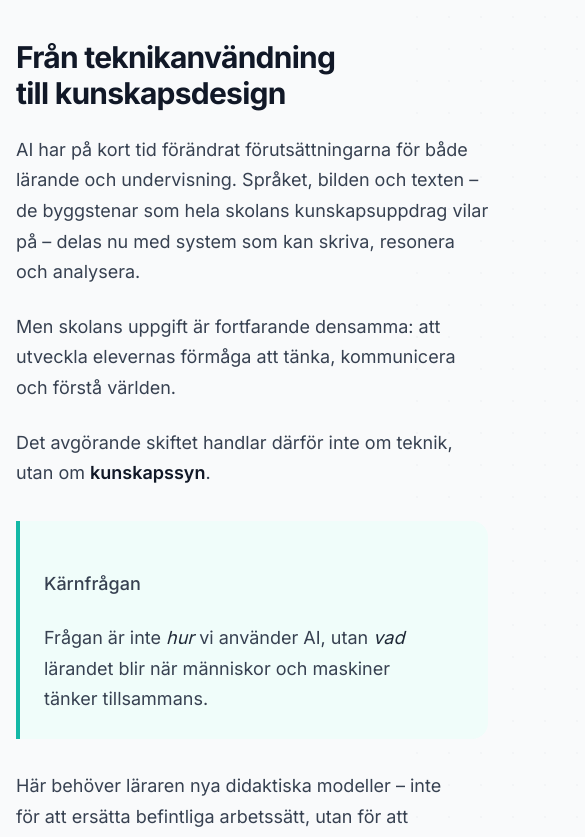
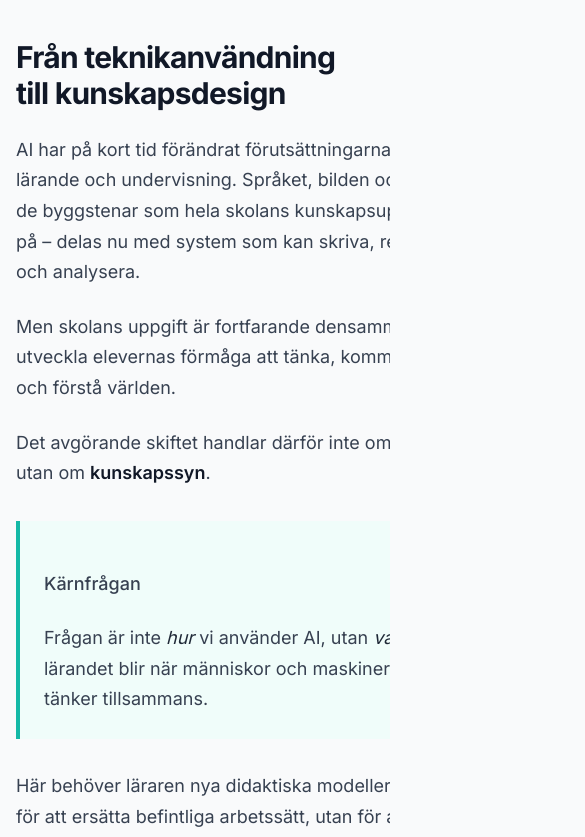
Before and after one commit to Pluggentipsar/Ailitt2, a Next.js app: page /didaktiska-modeller in a window 390 px wide. Shown: the part 1040-1877 px from the top of the page, 585 px wide, since content can reach past the window. Built offline with nearby package versions, Linux system fonts and the light colour scheme.

Commit message:
mobildrawer

```diff
--- a/app/globals.css
+++ b/app/globals.css
@@ -60,6 +60,10 @@
 }
 
 @layer base {
+  html {
+    overflow-x: hidden;
+  }
+
   * {
     @apply border-border;
   }
@@ -84,7 +88,7 @@
 
   /* Optimal läslängd för innehåll */
   .prose {
-    @apply max-w-none;
+    @apply max-w-none overflow-x-hidden;
   }
 
   .prose p {
@@ -189,6 +193,11 @@
     .prose table th,
     .prose table td {
       white-space: nowrap;
+    }
+
+    .prose pre {
+      max-width: 100%;
+      overflow-x: auto;
     }
   }
 
--- a/components/module/ModuleQuickNavMobile.tsx
+++ b/components/module/ModuleQuickNavMobile.tsx
@@ -21,7 +21,9 @@ export function ModuleQuickNavMobile({
   const [open, setOpen] = useState(false);
 
   useEffect(() => {
-    if (!open) return;
+    if (!open) {
+      return;
+    }
 
     const onKeyDown = (event: KeyboardEvent) => {
       if (event.key === "Escape") {
@@ -46,8 +48,8 @@ export function ModuleQuickNavMobile({
           </span>
           <span className="text-base">{heading}</span>
         </span>
-        <span aria-hidden className="text-lg text-cyan-600">
-          ?
+        <span aria-hidden className="text-2xl text-cyan-600">
+          ≡
         </span>
       </button>
 
```
